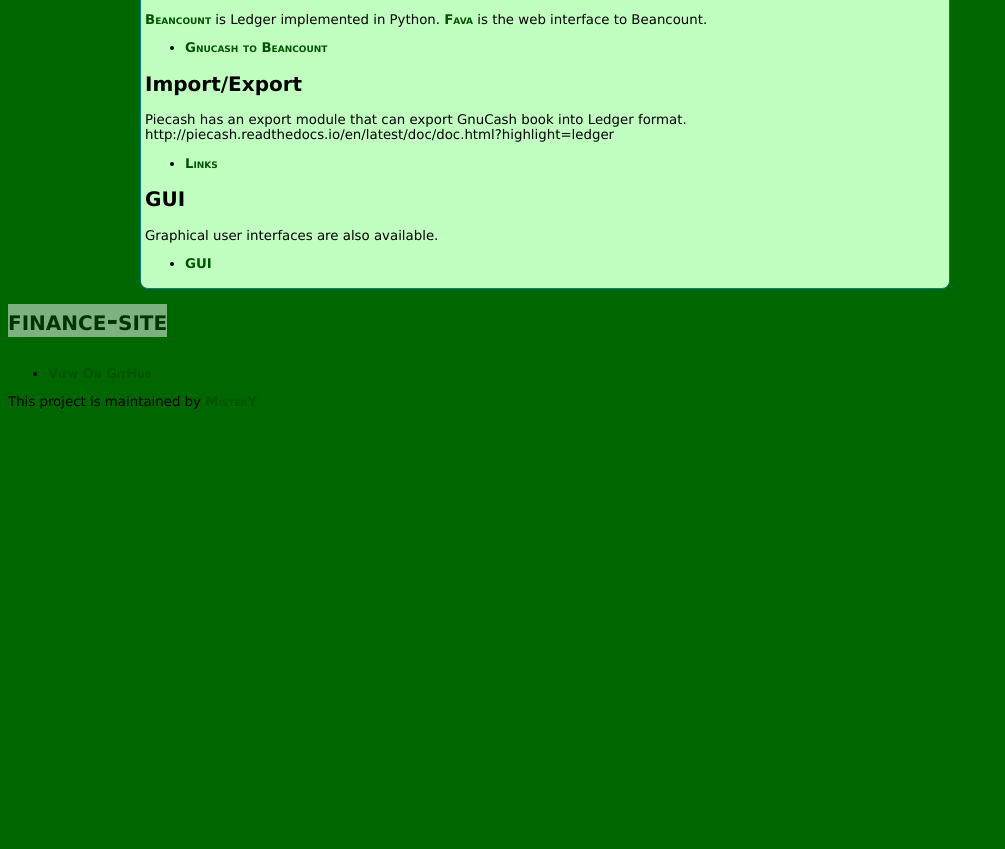
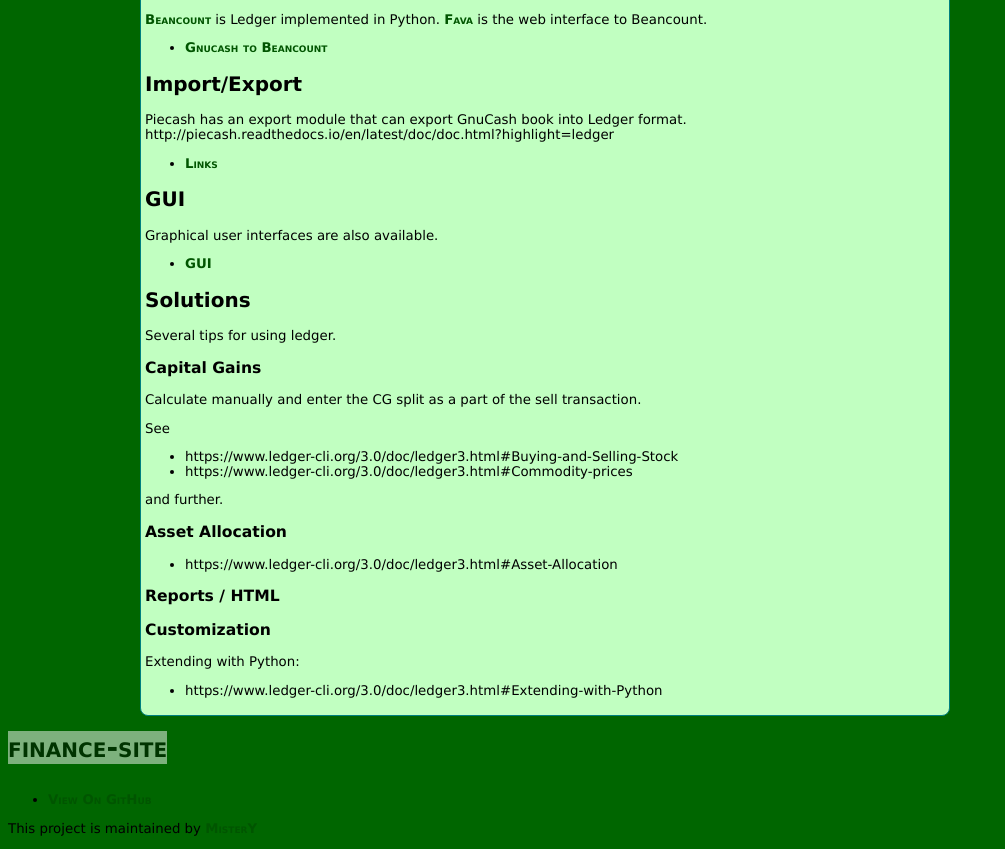
Before and after one commit to MisterY/finance-site, a Jekyll site: the page built from plain-text-accounting.md, in a window 1280 px wide, cut to the strip 364-1213 px from the top of the page. Shown: the whole strip, without its empty margins (0-1005 px from the left). Built offline with Jekyll 4.4.1, drawn with Linux system fonts in a browser that asks for light colours; our own code applies the rules of GitHub Pages for plain Markdown files; the repository's description, which GitHub fills in, is left out; before the commit the page ends 900 px from its top, so only the background shows below that.

Commit message:
adding links to various solutions

```diff
--- a/plain-text-accounting.md
+++ b/plain-text-accounting.md
@@ -36,3 +36,30 @@ http://piecash.readthedocs.io/en/latest/doc/doc.html?highlight=ledger
 Graphical user interfaces are also available.
 
 - [GUI](http://plaintextaccounting.org/#ui-console)
+
+## Solutions
+
+Several tips for using ledger.
+
+### Capital Gains
+
+Calculate manually and enter the CG split as a part of the sell transaction.
+
+See
+
+- https://www.ledger-cli.org/3.0/doc/ledger3.html#Buying-and-Selling-Stock
+- https://www.ledger-cli.org/3.0/doc/ledger3.html#Commodity-prices
+
+and further.
+
+### Asset Allocation
+
+- https://www.ledger-cli.org/3.0/doc/ledger3.html#Asset-Allocation
+
+### Reports / HTML
+
+### Customization
+
+Extending with Python:
+
+- https://www.ledger-cli.org/3.0/doc/ledger3.html#Extending-with-Python
```
